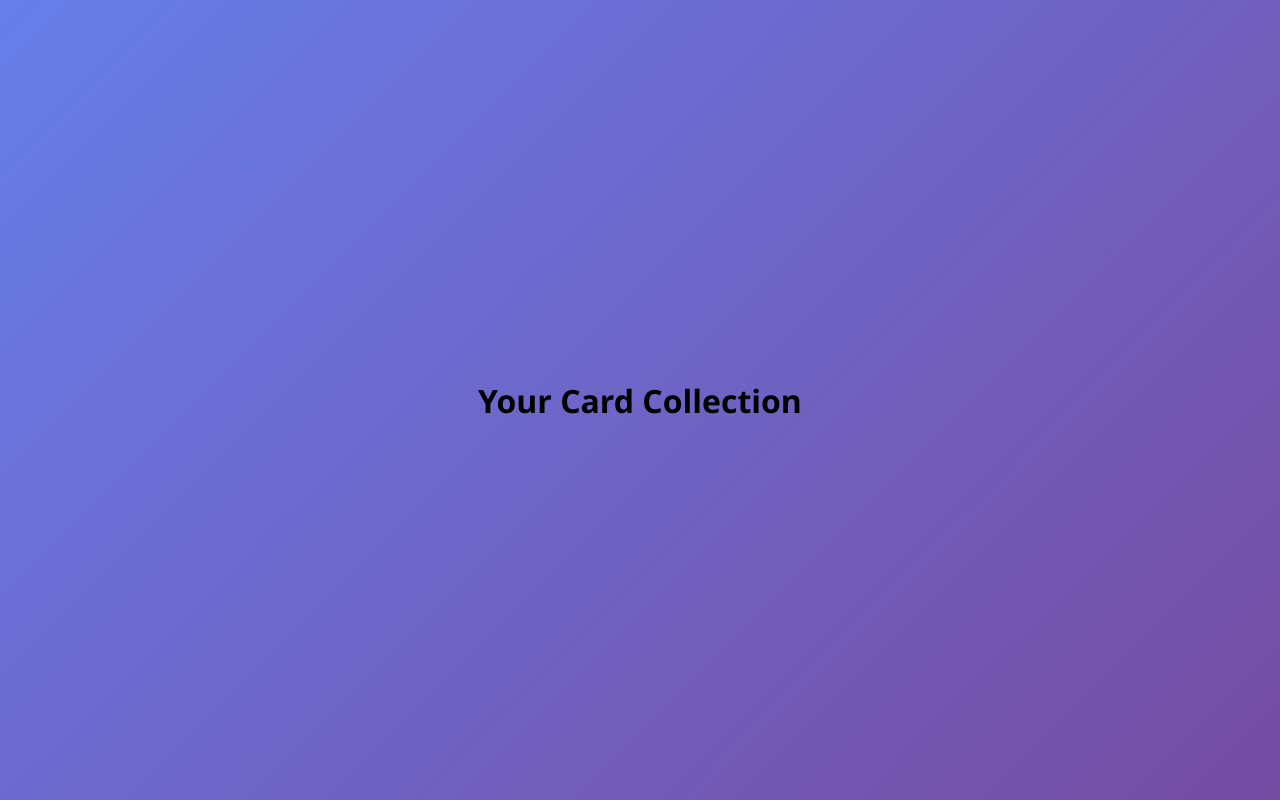
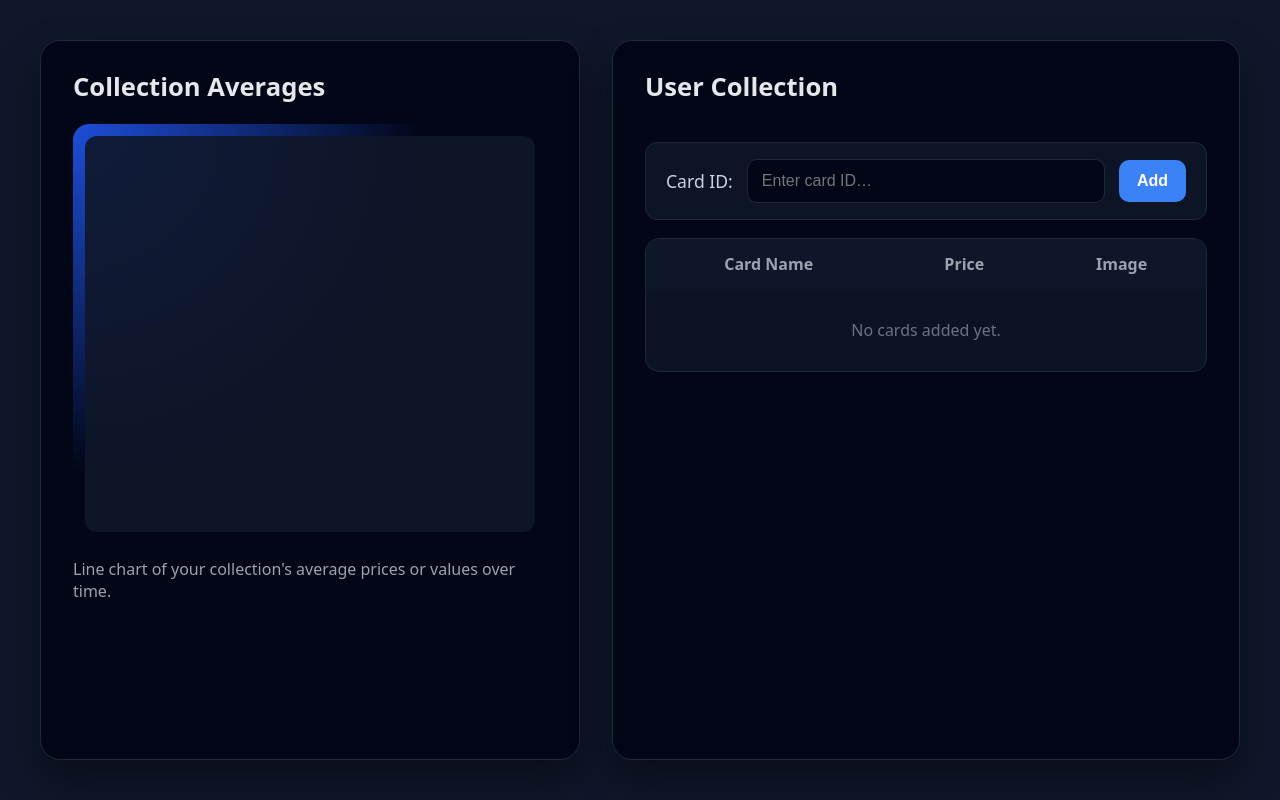
Before and after one commit to ChrisCor04/BlitzTCG, a website: page public/cards.html in a window 1280 px wide. Drawn offline with Linux system fonts and the light colour scheme.

Commit message:
Set up API connect, with testing

```diff
--- a/public/cards.html
+++ b/public/cards.html
@@ -1,20 +1,219 @@
 <!DOCTYPE html>
 <html lang="en">
 <head>
-    <meta charset="UTF-8">
-    <meta name="viewport" content="width=device-width, initial-scale=1.0">
-    <title>Card Collection - BlitzTCG</title>
-    <link rel="stylesheet" href="style.css">
+  <meta charset="UTF-8" />
+  <title>Card Collection</title>
+  <style>
+    * {
+      box-sizing: border-box;
+      margin: 0;
+      padding: 0;
+    }
+
+    body {
+      font-family: system-ui, -apple-system, BlinkMacSystemFont, "Segoe UI", sans-serif;
+      background: #0f172a;
+      color: #e5e7eb;
+      min-height: 100vh;
+      display: flex;
+      justify-content: center;
+      padding: 40px;
+    }
+
+    .app {
+      display: flex;
+      gap: 32px;
+      width: 100%;
+      max-width: 1400px;
+      min-height: 80vh;
+    }
+
+    .panel {
+      background: #020617;
+      border-radius: 20px;
+      padding: 28px 32px;
+      box-shadow: 0 20px 40px rgba(0, 0, 0, 0.4);
+      border: 1px solid #1f2937;
+      flex-grow: 1;
+      display: flex;
+      flex-direction: column;
+    }
+
+    .panel h2 {
+      font-size: 1.6rem;
+      margin-bottom: 20px;
+    }
+
+    .chart-panel {
+      flex: 0 0 45%;
+    }
+
+    .chart-container {
+      width: 100%;
+      height: 420px;
+      background: radial-gradient(circle at top left, #1d4ed8 0, #020617 55%);
+      border-radius: 16px;
+      padding: 12px;
+    }
+
+    canvas {
+      width: 100%;
+      height: 100%;
+      background: rgba(15, 23, 42, 0.9);
+      border-radius: 12px;
+    }
+
+    .chart-caption {
+      margin-top: 14px;
+      font-size: 1rem;
+      color: #9ca3af;
+    }
+
+    .list-panel {
+      flex: 1;
+      display: flex;
+      flex-direction: column;
+      gap: 18px;
+    }
+
+    .card-input-bar {
+      display: flex;
+      gap: 14px;
+      align-items: center;
+      background: rgba(15, 23, 42, 0.85);
+      border-radius: 12px;
+      padding: 16px 20px;
+      border: 1px solid #1f2937;
+    }
+
+    .card-input-bar label {
+      font-size: 1.1rem;
+      color: #cbd5e1;
+    }
+
+    .card-input-bar input {
+      flex: 1;
+      padding: 12px 14px;
+      border-radius: 10px;
+      border: 1px solid #1f2937;
+      background: #020617;
+      color: #e5e7eb;
+      font-size: 1rem;
+      outline: none;
+    }
+
+    .card-input-bar input:focus {
+      border-color: #3b82f6;
+      box-shadow: 0 0 0 1px #3b82f6;
+    }
+
+    .card-input-bar button {
+      padding: 12px 18px;
+      border-radius: 10px;
+      background: #3b82f6;
+      border: none;
+      color: white;
+      cursor: pointer;
+      font-size: 1rem;
+      font-weight: 600;
+    }
+
+    .card-input-bar button:hover {
+      filter: brightness(1.1);
+    }
+
+    .table-wrapper {
+      border-radius: 14px;
+      border: 1px solid #1f2937;
+      background: rgba(15, 23, 42, 0.75);
+      max-height: 450px;
+      overflow-y: auto;
+    }
+
+    table {
+      width: 100%;
+      border-collapse: collapse;
+      font-size: 1.05rem;
+    }
+
+    th, td {
+      padding: 14px 16px;
+    }
+
+    th {
+      background: rgba(15, 23, 42, 0.9);
+      color: #9ca3af;
+      font-size: 1rem;
+      position: sticky;
+      top: 0;
+      z-index: 1;
+    }
+
+    tbody tr:nth-child(even) {
+      background: rgba(15, 23, 42, 0.9);
+    }
+
+    .card-image {
+      width: 70px;
+      height: 100px;
+      border-radius: 10px;
+      object-fit: cover;
+    }
+
+    .empty-state {
+      text-align: center;
+      padding: 30px;
+      color: #6b7280;
+      font-size: 1rem;
+    }
+
+  </style>
 </head>
 <body>
-    <header>
-        <h1>Your Card Collection</h1>
-    </header>
-    <main>
-        <div id="cardContainer" class="card-container">
-            <!-- Cards will be dynamically loaded here -->
-        </div>
-    </main>
-    <script src="cards.js"></script>
+  <main class="app">
+
+    <section class="panel chart-panel">
+      <h2>Collection Averages</h2>
+
+      <div class="chart-container">
+        <canvas id="collectionLineChart"></canvas>
+      </div>
+
+      <p class="chart-caption">
+        Line chart of your collection's average prices or values over time.
+      </p>
+    </section>
+
+    <section class="panel list-panel">
+      <h2>User Collection</h2>
+
+      <div class="card-input-bar">
+        <label for="cardIdInput">Card ID:</label>
+        <input id="cardIdInput" type="text" placeholder="Enter card ID…" />
+        <button id="addCardButton">Add</button>
+      </div>
+
+      <div class="table-wrapper">
+        <table id="cardTable">
+          <thead>
+            <tr>
+              <th>Card Name</th>
+              <th>Price</th>
+              <th>Image</th>
+            </tr>
+          </thead>
+          <tbody>
+            <tr id="emptyRow">
+              <td colspan="3" class="empty-state">No cards added yet.</td>
+            </tr>
+          </tbody>
+        </table>
+      </div>
+
+    </section>
+
+  </main>
+
+  <script type="module" src="marketscan.js"></script>
 </body>
 </html>
--- /dev/null
+++ b/public/marketscan.js
@@ -0,0 +1,18 @@
+document.getElementById("addCardButton").addEventListener("click", async () => {
+    const targetSetName = document.getElementById("cardIdInput").value.trim();
+    const targetGame = "Pokemon";
+
+    try {
+        const response = await fetch(`/get-set-id?setName=${encodeURIComponent(targetSetName)}&gameName=${encodeURIComponent(targetGame)}`);
+        const data = await response.json();
+
+        if (data.setId) {
+            console.log("Set ID:", data.setId);
+            // Continue with next steps here...
+        } else {
+            console.log("Error:", data.error);
+        }
+    } catch (err) {
+        console.error(err);
+    }
+});
```
Also changed, not shown: app.js (+61 -26 lines).
